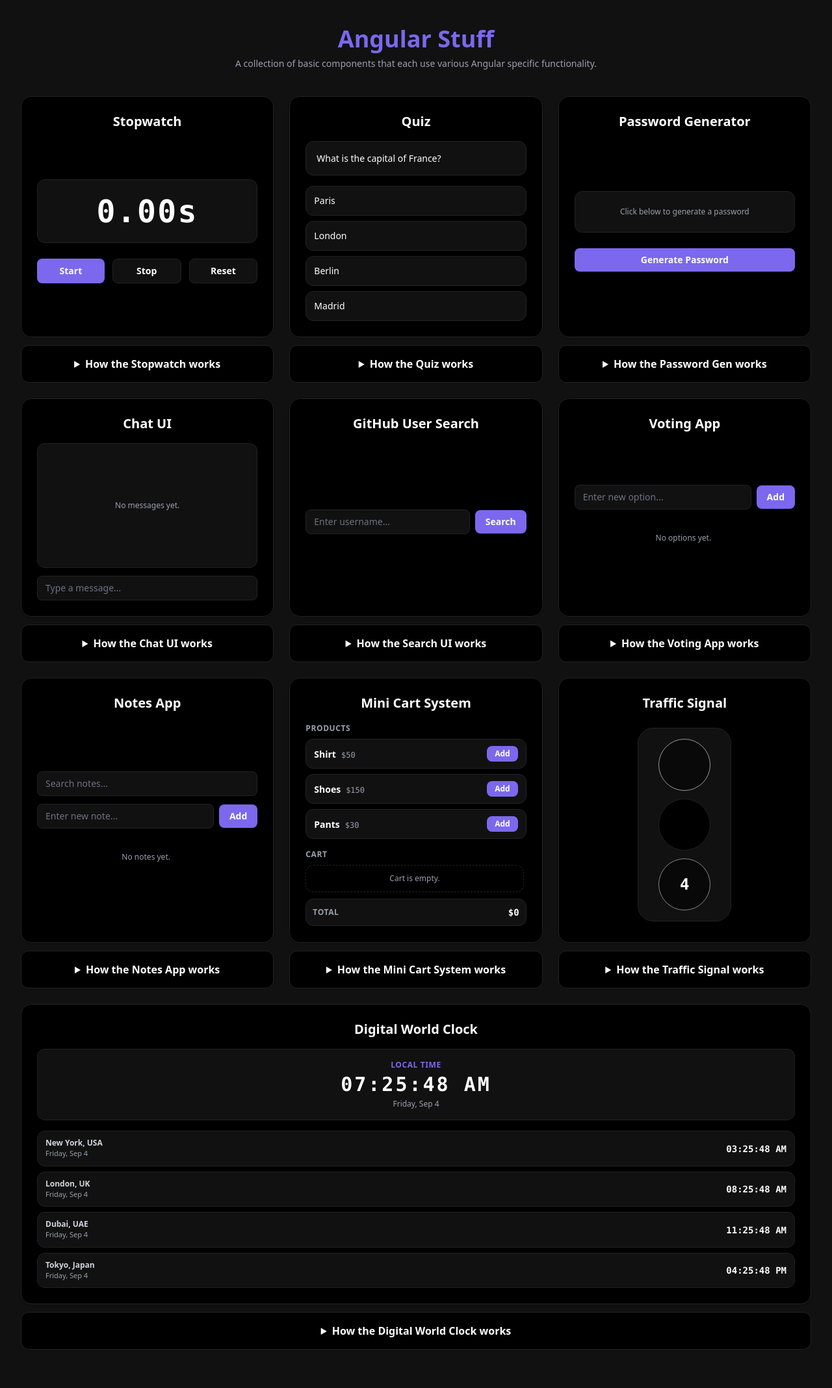
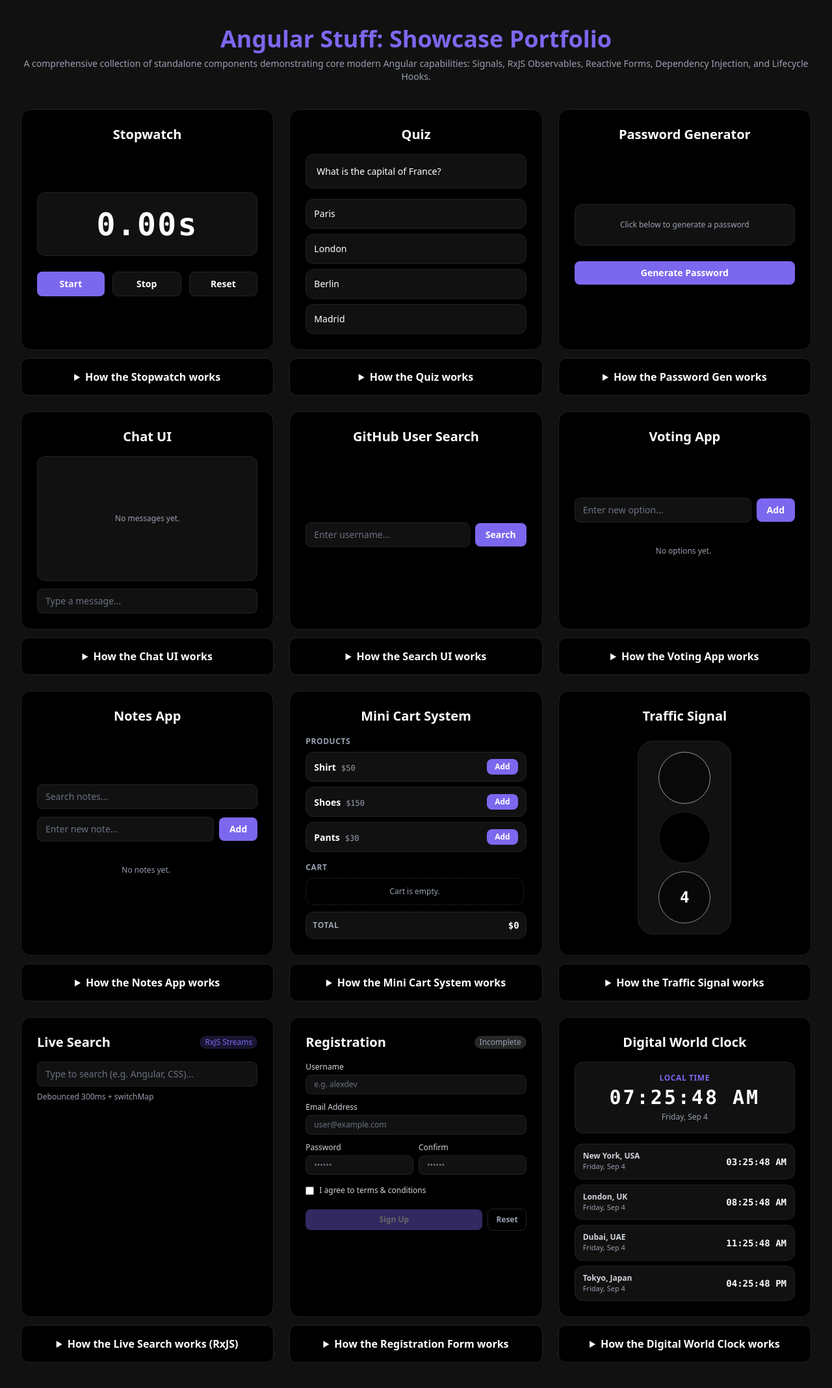
Before and after one commit to alex-papineau/angular-stuff, an Angular app: page / in a window 1280 px wide. Shown: the whole page at 65% size. Built offline with nearby package versions, Linux system fonts and the light colour scheme.

Commit message:
feat(portfolio): integrate LiveSearch and RegistrationForm with expanded technical documentation

```diff
--- a/src/app/app.html
+++ b/src/app/app.html
@@ -1,97 +1,154 @@
 <div class="max-w-7xl mx-auto px-4 sm:px-6 lg:px-8 py-10">
     <header class="text-center mb-10">
-        <h1 class="text-4xl font-bold">Angular Stuff</h1>
-        <p class="text-sm text-gray-400 mt-2">A collection of basic components that each use various Angular specific functionality.</p>
+        <h1 class="text-4xl font-bold">Angular Stuff: Showcase Portfolio</h1>
+        <p class="text-sm text-gray-400 mt-2">A comprehensive collection of standalone components demonstrating core modern Angular capabilities: Signals, RxJS Observables, Reactive Forms, Dependency Injection, and Lifecycle Hooks.</p>
     </header>
 
     <div class="grid grid-cols-1 md:grid-cols-2 lg:grid-cols-3 gap-6 items-stretch justify-center">
-        <!-- Stopwatch -->
+        <!-- 1. Stopwatch -->
         <div class="flex flex-col gap-3 h-full">
             <app-stopwatch class="flex-grow"></app-stopwatch>
             <details class="bg-black border border-[#222222] text-white p-4 rounded-xl mt-auto">
                 <summary class="cursor-pointer font-bold select-none text-center">How the Stopwatch works</summary>
-                <p class="mt-2 text-sm text-gray-300">Built using Angular's reactive <strong>Signals</strong> (<code>signal()</code>) to hold the millisecond time state and a <strong>Computed</strong> signal for formatted output. Event binding (<code>(click)</code>) triggers methods that mutate the signal via <code>.set()</code>.</p>
+                <p class="mt-2 text-sm text-gray-300">
+                    Built using Angular's reactive <strong>Signals</strong> (<code>signal()</code>) to hold millisecond state and a <strong>Computed Signal</strong> (<code>computed()</code>) for formatted time output.
+                    Unlike regular functions that execute on every change detection cycle, <code>computed()</code> is <strong>lazily evaluated and memoized</strong>—it only recalculates when its underlying dependency signal changes. Event binding (<code>(click)</code>) triggers methods that mutate the signal via <code>.set()</code> and <code>.update()</code>.
+                </p>
             </details>
         </div>
 
-        <!-- Quiz -->
+        <!-- 2. Quiz -->
         <div class="flex flex-col gap-3 h-full">
             <app-quiz class="flex-grow"></app-quiz>
             <details class="bg-black border border-[#222222] text-white p-4 rounded-xl mt-auto">
                 <summary class="cursor-pointer font-bold select-none text-center">How the Quiz works</summary>
-                <p class="mt-2 text-sm text-gray-300">Relies on Angular <strong>Signals</strong> to track the current question index, score, and finished state. The template leverages Angular's built-in control flow (<code>&#64;if</code> and <code>&#64;for</code>) to dynamically render questions and options.</p>
+                <p class="mt-2 text-sm text-gray-300">
+                    Tracks game state with multiple <strong>Signals</strong> (<code>currentIndex</code>, <code>score</code>, and <code>finished</code>).
+                    The template leverages Angular's built-in <strong>Control Flow</strong> (<code>&#64;if</code> and <code>&#64;for</code>) which replaces legacy structural directives (<code>*ngIf</code> / <code>*ngFor</code>) with a cleaner, faster compiler syntax that eliminates unnecessary wrapper elements and improves build-time type checking.
+                </p>
             </details>
         </div>
 
-        <!-- Password Generator -->
+        <!-- 3. Password Generator -->
         <div class="flex flex-col gap-3 h-full">
             <app-password-generator class="flex-grow"></app-password-generator>
             <details class="bg-black border border-[#222222] text-white p-4 rounded-xl mt-auto">
                 <summary class="cursor-pointer font-bold select-none text-center">How the Password Gen works</summary>
-                <p class="mt-2 text-sm text-gray-300">Uses an Angular <strong>Signal</strong> to store the generated password string. Event binding (<code>(click)</code>) fires the logic, mutating the signal which Angular automatically reflects in the DOM.</p>
+                <p class="mt-2 text-sm text-gray-300">
+                    Demonstrates atomic state updates using a writable <strong>Signal</strong> (<code>password = signal('')</code>). Clicking the generate button triggers cryptographic randomness in TypeScript and updates the signal via <code>.set()</code>.
+                    Angular automatically notifies only the specific DOM text node bound to <code>password()</code>, enabling fine-grained template reactivity without re-evaluating the entire component tree.
+                </p>
             </details>
         </div>
 
-        <!-- Chat UI -->
+        <!-- 4. Chat UI -->
         <div class="flex flex-col gap-3 h-full">
             <app-chat-ui class="flex-grow"></app-chat-ui>
             <details class="bg-black border border-[#222222] text-white p-4 rounded-xl mt-auto">
                 <summary class="cursor-pointer font-bold select-none text-center">How the Chat UI works</summary>
-                <p class="mt-2 text-sm text-gray-300">Manages a message list using a <strong>Signal</strong> array. The template uses the <code>&#64;for</code> control flow block to iterate, a template reference variable (<code>#input</code>) to grab user input, and event filtering (<code>(keyup.enter)</code>) for submission.</p>
+                <p class="mt-2 text-sm text-gray-300">
+                    Manages an array of chat messages using an immutable signal update pattern (<code>this.messages.update(list => [...list, msg])</code>).
+                    The template utilizes a <strong>Template Reference Variable</strong> (<code>#input</code>) for direct DOM element access without needing two-way binding, paired with Angular event filtering (<code>(keyup.enter)</code>) for keyboard submissions and <code>&#64;for</code> with tracking for optimal DOM recycling.
+                </p>
             </details>
         </div>
 
-        <!-- GitHub User Search UI -->
+        <!-- 5. GitHub User Search UI -->
         <div class="flex flex-col gap-3 h-full">
             <app-github-user-search-ui class="flex-grow"></app-github-user-search-ui>
             <details class="bg-black border border-[#222222] text-white p-4 rounded-xl mt-auto">
                 <summary class="cursor-pointer font-bold select-none text-center">How the Search UI works</summary>
-                <p class="mt-2 text-sm text-gray-300">State is driven entirely by <strong>Signals</strong>. Uses <code>&#64;if</code> blocks to conditionally display loading/error messages. Utilizes property binding (<code>[src]</code>) for the avatar and updates the query signal using the <code>(input)</code> event.</p>
+                <p class="mt-2 text-sm text-gray-300">
+                    Demonstrates asynchronous state management where multiple signals track distinct states of an external request: <code>query</code>, <code>user</code>, <code>loading</code>, and <code>error</code>.
+                    The component uses property binding (<code>[src]</code>, <code>[disabled]</code>) and conditional <code>&#64;if</code> rendering to display loading spinners, error alerts, and retrieved user profiles with zero UI flicker.
+                </p>
             </details>
         </div>
 
-        <!-- Voting App -->
+        <!-- 6. Voting App -->
         <div class="flex flex-col gap-3 h-full">
             <app-voting-app class="flex-grow"></app-voting-app>
             <details class="bg-black border border-[#222222] text-white p-4 rounded-xl mt-auto">
                 <summary class="cursor-pointer font-bold select-none text-center">How the Voting App works</summary>
-                <p class="mt-2 text-sm text-gray-300">State is managed centrally using an injectable <strong>Service</strong> (<code>PollStore</code>) leveraging Angular <strong>Signals</strong> and <code>computed()</code> for derived state. The component uses <code>inject()</code> to access the store and <code>ngModel</code> for two-way data binding on new options.</p>
+                <p class="mt-2 text-sm text-gray-300">
+                    Showcases enterprise architecture with an <strong>Injectable Singleton Service</strong> (<code>PollStore</code>) decorated with <code>&#64;Injectable(&#123; providedIn: 'root' &#125;)</code>.
+                    The component accesses this store via Angular's modern functional <code>inject(PollStore)</code> API instead of constructor injection. The store encapsulates poll options, vote increments, and a <code>computed()</code> signal deriving total votes across all options.
+                </p>
             </details>
         </div>
 
-        <!-- Notes App -->
+        <!-- 7. Notes App -->
         <div class="flex flex-col gap-3 h-full">
             <app-notes-app class="flex-grow"></app-notes-app>
             <details class="bg-black border border-[#222222] text-white p-4 rounded-xl mt-auto">
                 <summary class="cursor-pointer font-bold select-none text-center">How the Notes App works</summary>
-                <p class="mt-2 text-sm text-gray-300">Uses Angular <strong>Signals</strong> to store notes and search state. A <code>computed()</code> signal dynamically filters the notes based on the search query. An <code>effect()</code> automatically persists notes to <code>localStorage</code> whenever the state changes.</p>
+                <p class="mt-2 text-sm text-gray-300">
+                    Highlights Angular's <strong><code>effect()</code></strong> API. While <code>computed()</code> is intended strictly for pure, side-effect-free derivations, <code>effect()</code> is designed for operations that communicate with external APIs, like serializing note state to <code>localStorage</code>.
+                    The effect automatically tracks dependencies inside its injection context, synchronizing data to browser storage with environment safety checks for SSR/testing compatibility.
+                </p>
             </details>
         </div>
 
-        <!-- Mini Cart System -->
+        <!-- 8. Mini Cart System -->
         <div class="flex flex-col gap-3 h-full">
             <app-mini-cart-system class="flex-grow"></app-mini-cart-system>
             <details class="bg-black border border-[#222222] text-white p-4 rounded-xl mt-auto">
                 <summary class="cursor-pointer font-bold select-none text-center">How the Mini Cart System works</summary>
-                <p class="mt-2 text-sm text-gray-300">Uses Angular <strong>Signals</strong> to store cart state and <code>computed()</code> signals to derive total items and cost. An <code>effect()</code> automatically synchronizes the cart data with <code>localStorage</code>.</p>
+                <p class="mt-2 text-sm text-gray-300">
+                    Combines writeable cart state with derived aggregates using <code>computed()</code> to calculate both total item count and currency sum (via array <code>reduce</code>).
+                    An <code>effect()</code> automatically mirrors cart state into <code>localStorage</code>, while component methods enforce business rules such as item limits (maximum 10 items) and removal logic.
+                </p>
             </details>
         </div>
 
-        <!-- Traffic Signal -->
+        <!-- 9. Traffic Signal -->
         <div class="flex flex-col gap-3 h-full">
             <app-traffic-signal class="flex-grow"></app-traffic-signal>
             <details class="bg-black border border-[#222222] text-white p-4 rounded-xl mt-auto">
                 <summary class="cursor-pointer font-bold select-none text-center">How the Traffic Signal works</summary>
-                <p class="mt-2 text-sm text-gray-300">Uses Angular <strong>Signals</strong> to track the current active light and a countdown timer. A <code>setInterval</code> manages the state transitions automatically based on each light's predefined duration.</p>
+                <p class="mt-2 text-sm text-gray-300">
+                    Demonstrates state automation and <strong>Component Lifecycle Hooks</strong> (<code>ngOnInit</code> and <code>ngOnDestroy</code>).
+                    The active light and countdown timer are managed with signals. In <code>ngOnInit</code>, a periodic timer triggers light cycles; in <code>ngOnDestroy</code>, the timer interval is cleared using <code>clearInterval()</code>, preventing critical browser memory leaks when the component unmounts.
+                </p>
             </details>
         </div>
 
-        <!-- Digital World Clock -->
-        <div class="flex flex-col gap-3 h-full col-span-3">
-            <app-digital-world-clock></app-digital-world-clock>
+        <!-- 10. Live Search (RxJS Streams) -->
+        <div class="flex flex-col gap-3 h-full">
+            <app-live-search class="flex-grow"></app-live-search>
+            <details class="bg-black border border-[#222222] text-white p-4 rounded-xl mt-auto">
+                <summary class="cursor-pointer font-bold select-none text-center">How the Live Search works (RxJS)</summary>
+                <p class="mt-2 text-sm text-gray-300">
+                    Showcases asynchronous reactive programming using <strong>RxJS Observables and Operators</strong>.
+                    Keystrokes from a <code>FormControl</code> emit values through <code>debounceTime(300)</code> to throttle rapid typing, <code>distinctUntilChanged()</code> to ignore non-character keypresses, and <code>switchMap()</code> to cancel stale in-flight search requests when a new query arrives (eliminating race conditions).
+                    The template renders results declaratively using the <strong><code>async</code> pipe</strong>, which automatically manages subscriptions and unsubscribes when the component destroys.
+                </p>
+            </details>
+        </div>
+
+        <!-- 11. Registration Form (Reactive Forms) -->
+        <div class="flex flex-col gap-3 h-full">
+            <app-registration-form class="flex-grow"></app-registration-form>
+            <details class="bg-black border border-[#222222] text-white p-4 rounded-xl mt-auto">
+                <summary class="cursor-pointer font-bold select-none text-center">How the Registration Form works</summary>
+                <p class="mt-2 text-sm text-gray-300">
+                    Demonstrates enterprise <strong>Reactive Forms</strong> using <code>FormBuilder</code>, <code>FormGroup</code>, and <code>Validators</code>.
+                    Validation rules (required, minLength, email, requiredTrue) remain strictly encapsulated in TypeScript rather than the template.
+                    Validation messages render dynamically only when controls are <code>dirty</code> or <code>touched</code> to ensure a clean user experience.
+                    A custom cross-field group validator (<code>passwordMatchValidator</code>) validates that password and confirm password fields match in real-time before submission.
+                </p>
+            </details>
+        </div>
+
+        <!-- 12. Digital World Clock -->
+        <div class="flex flex-col gap-3 h-full">
+            <app-digital-world-clock class="flex-grow"></app-digital-world-clock>
             <details class="bg-black border border-[#222222] text-white p-4 rounded-xl mt-auto">
                 <summary class="cursor-pointer font-bold select-none text-center">How the Digital World Clock works</summary>
-                <p class="mt-2 text-sm text-gray-300">Uses an Angular <strong>Signal</strong> to store the current date and time. A <code>setInterval</code> updates the signal every second, and the template uses standard JavaScript <code>Intl.DateTimeFormat</code> API functions to display the time according to the local and specific world time zones.</p>
+                <p class="mt-2 text-sm text-gray-300">
+                    Pairs an Angular <strong>Signal</strong> (<code>currentTime = signal(new Date())</code>) with lifecycle-managed interval updates.
+                    The template utilizes standard JavaScript <code>Intl.DateTimeFormat</code> internationalization APIs to dynamically compute and display exact times across multiple world time zones (UTC, New York, London, Tokyo) with zero external third-party date library overhead.
+                </p>
             </details>
         </div>
     </div>
--- a/src/app/app.ts
+++ b/src/app/app.ts
@@ -10,10 +10,16 @@ import { NotesApp } from './notes-app/notes-app';
 import { MiniCartSystem } from './mini-cart-system/mini-cart-system';
 import { TrafficSignal } from './traffic-signal/traffic-signal';
 import { DigitalWorldClock } from './digital-world-clock/digital-world-clock';
+import { LiveSearch } from './live-search/live-search';
+import { RegistrationForm } from './registration-form/registration-form';
 
 @Component({
   selector: 'app-root',
-  imports: [Stopwatch, Quiz, PasswordGenerator, ChatUI, GithubUserSearchUI, VotingApp, NotesApp, MiniCartSystem, TrafficSignal, DigitalWorldClock],
+  imports: [
+    Stopwatch, Quiz, PasswordGenerator, ChatUI, GithubUserSearchUI,
+    VotingApp, NotesApp, MiniCartSystem, TrafficSignal, DigitalWorldClock,
+    LiveSearch, RegistrationForm
+  ],
   templateUrl: './app.html',
   styleUrl: './app.css'
 })
```
